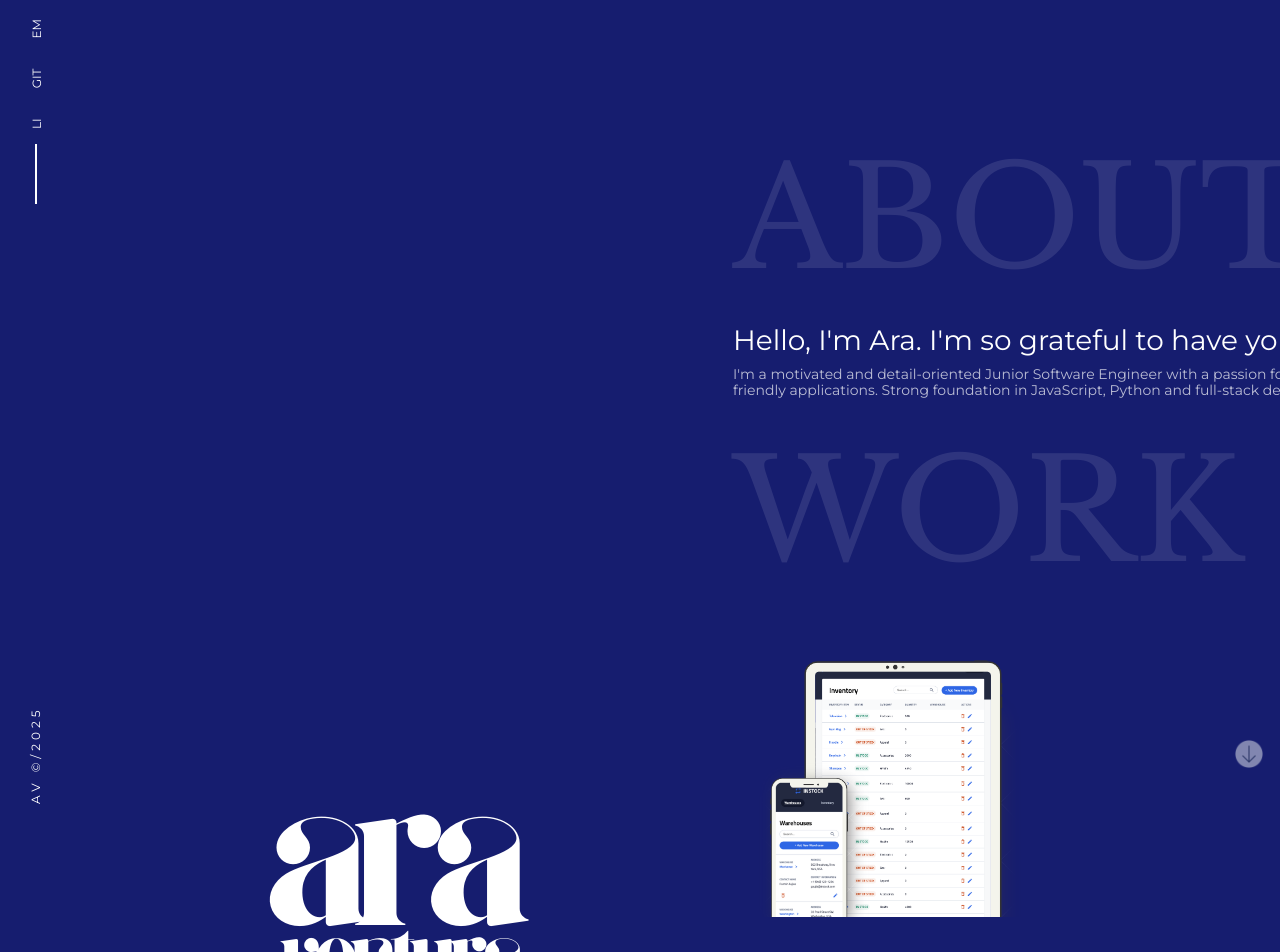
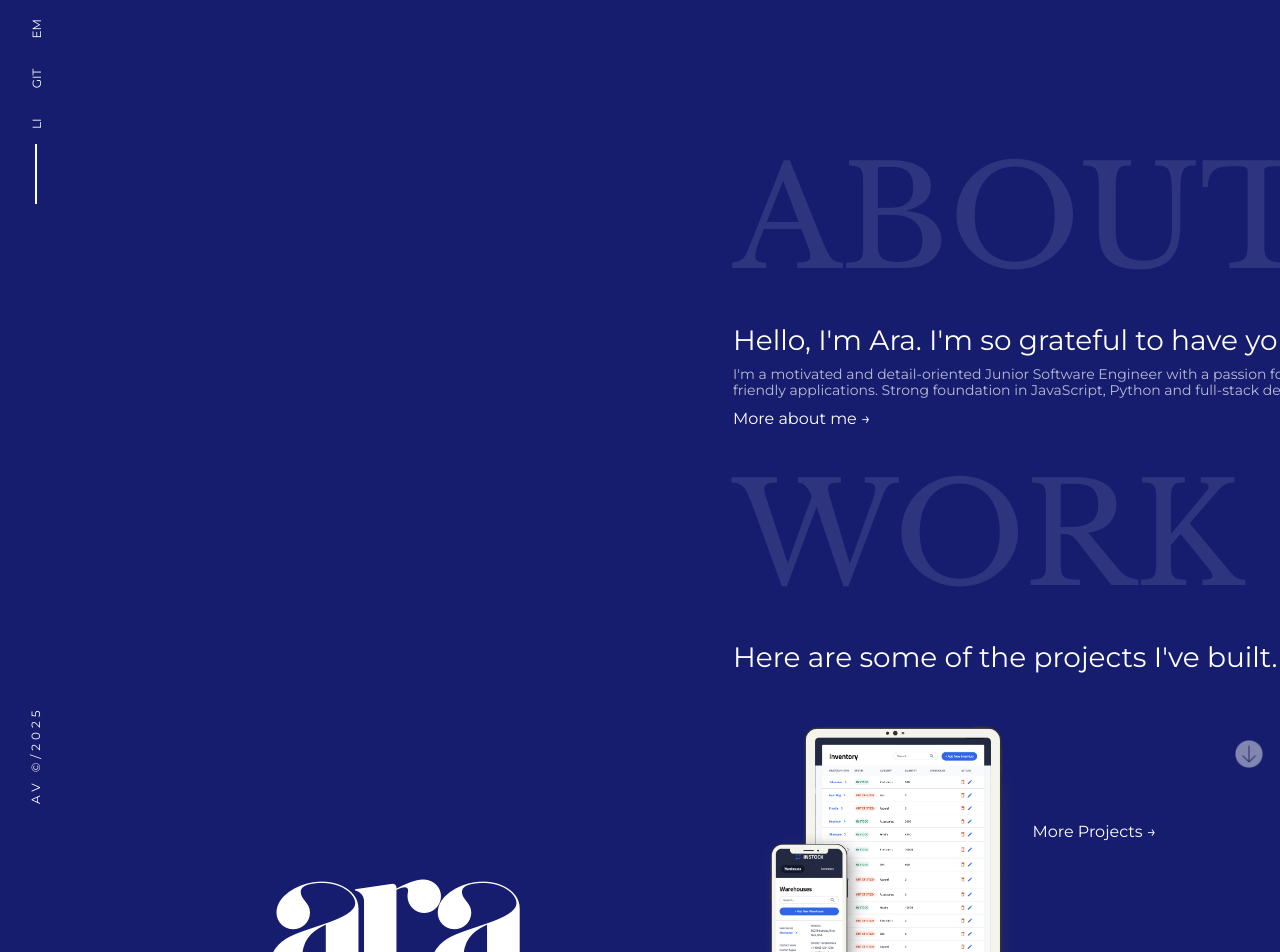
Before and after one commit to Araventura/portfolio-ara-ventura, a React (Vite) app: page / in a window 1280 px wide. Shown: the top 952 px of the page. Built offline with nearby package versions, Linux system fonts and the light colour scheme.

Commit message:
add description to projects

```diff
--- a/src/pages/Home/Home.jsx
+++ b/src/pages/Home/Home.jsx
@@ -30,7 +30,7 @@ function Home() {
         <Link to={"/about"} className="home__bottom-text">
           ABOUT
         </Link>
-        <div>
+        <div className="home__botton-about">
           <h3 className="home__subtitle">
             Hello, I'm Ara. I'm so grateful to have you here.
           </h3>
@@ -39,16 +39,21 @@ function Home() {
             passion for developing efficient and user-friendly applications.
             Strong foundation in JavaScript, Python and full-stack development.
           </h4>
+          <Link className="home__description-more">More about me →</Link>
         </div>
         <Link to={"/work"} className="home__bottom-text">
           WORK
         </Link>
         <div className="home__bottom-wrapper">
+          <h3 className="home__subtitle">
+            Here are some of the projects I've built.
+          </h3>
           <img
             className="home__bottom-wrapper__img"
             src={workImage}
             alt="A mobile and tablet simulation"
           />
+          <Link>More Projects →</Link>
         </div>
 
         <Link to={"/contact"} className="home__bottom-text">
--- a/src/pages/Home/Home.scss
+++ b/src/pages/Home/Home.scss
@@ -99,8 +99,6 @@
     }
 
     &-wrapper {
-      height: 300px;
-
       &__img {
         height: 300px;
       }
```
